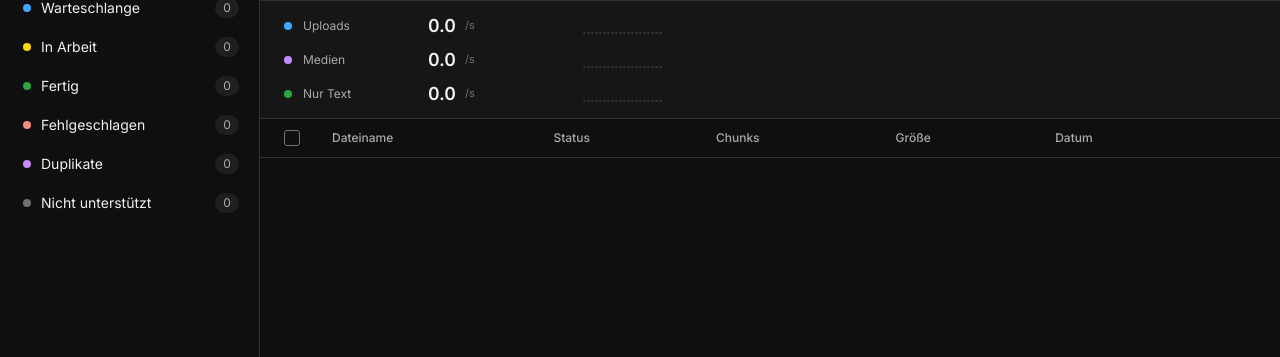
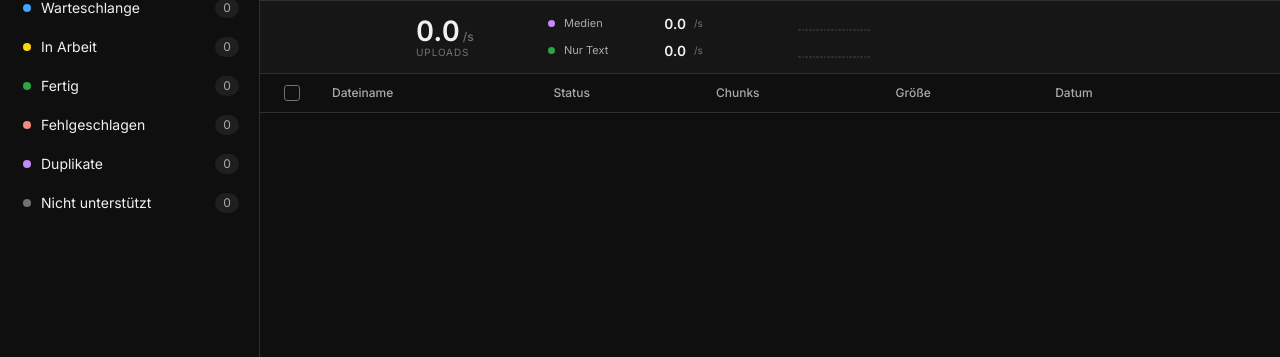
Before and after one commit to antndev/data-injector, a Python web app: template app/templates/index.html in a window 1280 px wide. Shown: the part 67-424 px from the top of the page. Run offline with Jinja, Linux system fonts and the light colour scheme; the template is opened without the code that fills it: most values are stand-ins (such as "Sample title", 1, 10 or a date in 2020); lists and menus that the app fills with data are empty.

Commit message:
Lead with the two numbers people actually watch
ETA and upload rate are what someone glances at while a load runs, so they get
the size. The per lane rates explain those two and sit next to them at half
scale, stacked, where they can be read when the answer is not obvious from the
ETA alone.

```diff
--- a/app/templates/index.html
+++ b/app/templates/index.html
@@ -138,32 +138,34 @@ aside{width:260px;flex-shrink:0;border-right:1px solid var(--line);display:flex;
 main{flex:1;display:flex;flex-direction:column;min-width:0}
 header{display:flex;align-items:center;gap:10px;padding:14px 24px;border-bottom:1px solid var(--line)}
 
-.rates{display:flex;align-items:center;gap:22px;padding:11px 24px;
+.rates{display:flex;align-items:center;gap:36px;padding:12px 24px;
   border-bottom:1px solid var(--line);background:#161616;overflow-x:auto}
-.rate-rows{display:flex;flex-direction:column;gap:7px}
-.rate{display:grid;grid-template-columns:10px 92px 52px 26px 74px 84px;
-  align-items:center;column-gap:9px}
+.big-stat{display:flex;flex-direction:column;align-items:flex-start;gap:2px;
+  line-height:1;flex-shrink:0;min-width:96px}
+.big-stat .v{font-size:28px;font-weight:600;color:var(--text);
+  font-variant-numeric:tabular-nums;white-space:nowrap}
+.big-stat .u{font-size:12px;font-weight:500;color:var(--dim);margin-left:3px}
+.big-stat .l{font-size:10px;color:var(--dim);letter-spacing:.09em;text-transform:uppercase}
+.big-stat.eta .v{color:var(--purple)}
+.big-stat.eta .v.loading{font-size:16px;font-weight:500;color:var(--mute)}
+.rate-rows{display:flex;flex-direction:column;gap:6px}
+.rate{display:grid;grid-template-columns:8px 74px 40px 22px 66px 72px;
+  align-items:center;column-gap:8px}
 .rate .mark{display:flex;align-items:center;justify-content:flex-start}
-.rate .l{color:var(--mute);font-size:12px;white-space:nowrap;overflow:hidden;text-overflow:ellipsis}
-.rate .v{font-size:18px;font-weight:600;font-variant-numeric:tabular-nums;color:var(--text);
+.rate .l{color:var(--mute);font-size:11px;white-space:nowrap;overflow:hidden;text-overflow:ellipsis}
+.rate .v{font-size:14px;font-weight:600;font-variant-numeric:tabular-nums;color:var(--text);
   text-align:right}
-.rate .u{font-size:11px;color:var(--dim)}
-.rate .rem{font-size:11px;color:var(--dim);font-variant-numeric:tabular-nums;white-space:nowrap}
-.eta-box{margin-left:auto;padding-left:18px;display:flex;flex-direction:column;
-  align-items:flex-end;gap:1px;line-height:1.1;flex-shrink:0}
-.eta-box .v{font-size:26px;font-weight:600;color:var(--purple);
-  font-variant-numeric:tabular-nums;white-space:nowrap}
-.eta-box .v.loading{font-size:15px;font-weight:500;color:var(--mute)}
-.eta-box .l{font-size:10px;color:var(--dim);letter-spacing:.09em;text-transform:uppercase}
-.eta-box .info{
+.rate .u{font-size:10px;color:var(--dim)}
+.rate .rem{font-size:10px;color:var(--dim);font-variant-numeric:tabular-nums;white-space:nowrap}
+#eta-box .info{
   position:relative;
   display:inline-flex;align-items:center;justify-content:center;
   width:14px;height:14px;color:var(--dim);
   cursor:help;transition:color .12s;
 }
-.eta-box .info svg{width:14px;height:14px;display:block}
-.eta-box .info:hover,.eta-box .info:focus-visible{color:var(--text);outline:none}
-.eta-box .info::after{
+#eta-box .info svg{width:14px;height:14px;display:block}
+#eta-box .info:hover,#eta-box .info:focus-visible{color:var(--text);outline:none}
+#eta-box .info::after{
   content:attr(data-tip);
   position:absolute;left:50%;top:calc(100% + 8px);transform:translateX(-50%);
   background:var(--panel);color:var(--text);
@@ -174,16 +176,16 @@ header{display:flex;align-items:center;gap:10px;padding:14px 24px;border-bottom:
   opacity:0;visibility:hidden;transition:opacity .12s, visibility .12s;
   box-shadow:0 4px 16px rgba(0,0,0,.4);z-index:50;
 }
-.eta-box .info::before{
+#eta-box .info::before{
   content:'';position:absolute;left:50%;top:calc(100% + 2px);transform:translateX(-50%) rotate(45deg);
   width:7px;height:7px;background:var(--panel);
   border-left:1px solid var(--line);border-top:1px solid var(--line);
   pointer-events:none;opacity:0;visibility:hidden;transition:opacity .12s, visibility .12s;z-index:51;
 }
-.eta-box .info:hover::after,.eta-box .info:hover::before,.eta-box .info:focus-visible::after,.eta-box .info:focus-visible::before{opacity:1;visibility:visible}
+#eta-box .info:hover::after,#eta-box .info:hover::before,#eta-box .info:focus-visible::after,#eta-box .info:focus-visible::before{opacity:1;visibility:visible}
 .rate.tput{color:var(--dim);font-size:12px}
 .rate.tput b{color:var(--mute);font-weight:500}
-.spark{display:flex;align-items:flex-end;gap:1px;height:16px;width:84px;overflow:hidden}
+.spark{display:flex;align-items:flex-end;gap:1px;height:14px;width:72px;overflow:hidden}
 .spark span{width:3px;background:var(--line);border-radius:1px;transition:height .3s}
 .rate.in .spark span.hot{background:var(--blue)}
 .rate.out .spark span.hot{background:var(--green)}
@@ -214,9 +216,7 @@ td{padding:10px 16px;border-bottom:1px solid #1a1a1a;vertical-align:middle}
 tr:hover td{background:var(--panel)}
 tr.sel td,#rows.all-sel tr td{background:#1c2a3a}
 
-.rate .ldot{width:8px;height:8px;border-radius:50%;display:block}
-.rate .ldot.up{background:var(--blue)}
-.rate .ldot.out{background:var(--mute)}
+.rate .ldot{width:7px;height:7px;border-radius:50%;display:block}
 .rate .ldot.med{background:var(--purple)}
 .rate .ldot.pln{background:var(--green)}
 
@@ -472,14 +472,15 @@ input[type=checkbox]:checked::after{content:'';width:5px;height:9px;border:solid
   </header>
 
   <div class="rates">
+    <div class="big-stat eta" id="eta-box">
+      <span class="v" id="r-eta"></span>
+      <span class="l" data-i18n="rate.eta">ETA</span>
+    </div>
+    <div class="big-stat">
+      <span class="v"><span id="r-in">0.0</span><span class="u">/s</span></span>
+      <span class="l" data-i18n="rate.uploads">Uploads</span>
+    </div>
     <div class="rate-rows">
-      <div class="rate">
-        <span class="mark"><i class="ldot up"></i></span>
-        <span class="l" data-i18n="rate.uploads">Uploads</span>
-        <span class="v" id="r-in">0.0</span><span class="u">/s</span>
-        <span class="rem"></span>
-        <span class="spark" id="spark-in"></span>
-      </div>
       <div class="rate" id="lane-media">
         <span class="mark"><i class="ldot med"></i></span>
         <span class="l" data-i18n="lane.mediaShort">Medien</span>
@@ -494,10 +495,6 @@ input[type=checkbox]:checked::after{content:'';width:5px;height:9px;border:solid
         <span class="rem" id="rem-plain"></span>
         <span class="spark" id="spark-plain"></span>
       </div>
-    </div>
-    <div class="eta-box" id="eta-box">
-      <span class="v" id="r-eta"></span>
-      <span class="l" data-i18n="rate.eta">ETA</span>
     </div>
   </div>
 
@@ -1062,7 +1059,7 @@ const PRUNE_HORIZON_MS=Math.max(SPARK_WINDOW_MS,TAU_ETA*8*1000);
 
 
 function buildSpark(id){const el=$(id);for(let i=0;i<SPARK_BUCKETS;i++){const b=document.createElement('span');b.style.height='2px';el.appendChild(b)}}
-buildSpark('spark-in');buildSpark('spark-media');buildSpark('spark-plain');
+buildSpark('spark-media');buildSpark('spark-plain');
 
 function feedRates(s){
   const now=Date.now();
@@ -1155,7 +1152,6 @@ function updateRates(){
     else { mode='waiting'; text='…'; }
   }
   setEtaDisplay(mode,text);
-  paintSpark('spark-in',inEvents);
 }
 
 let _etaState={mode:null,text:null};
```
